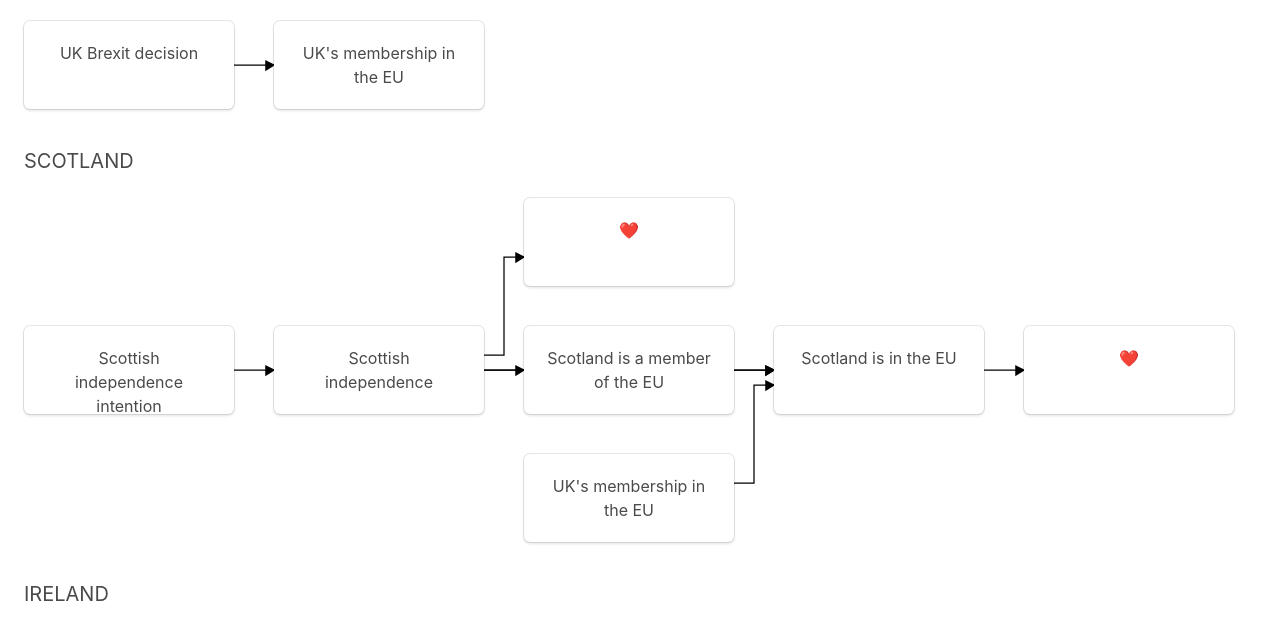
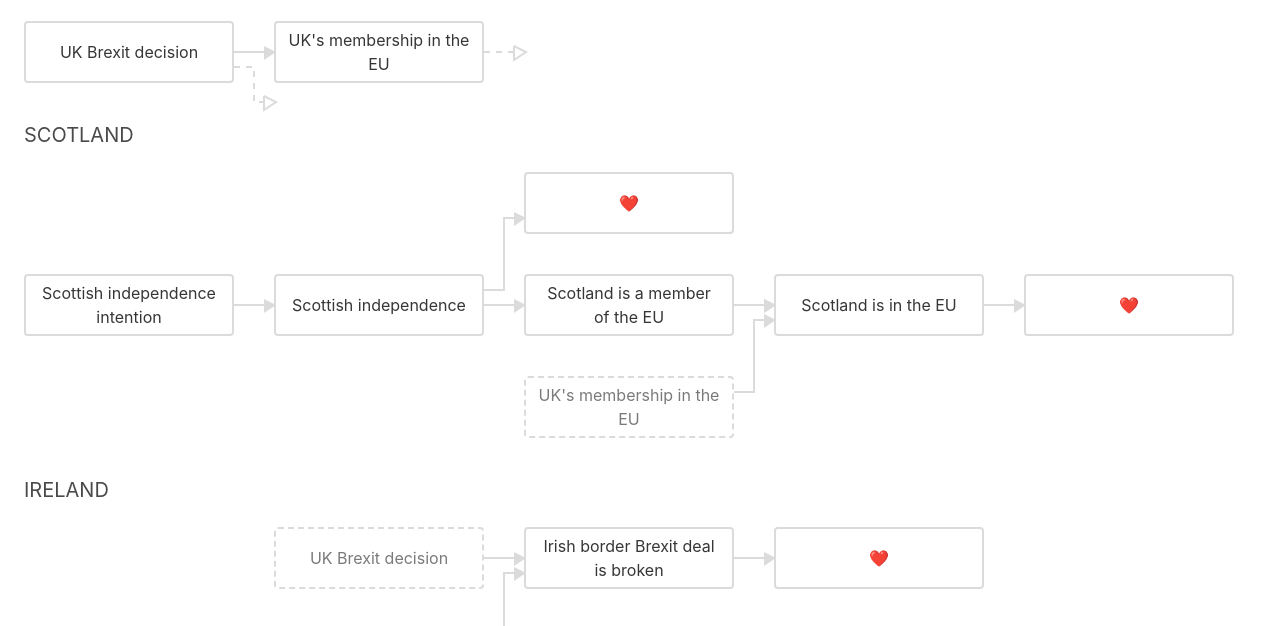
Before and after one commit to dante-ga/brexit-diagram, a plain HTML site: page index.html in a window 1280 px wide. Shown: the part 128-754 px from the top of the page. Drawn offline with Linux system fonts and the light colour scheme.

Commit message:
Add external factors and external arrows. Style the diagram.

```diff
--- a/css/global.css
+++ b/css/global.css
@@ -85,14 +85,16 @@ td.is-gap > * {
   vertical-align: top;
   display: inline-block;
   width: 250px;
-  height: 128px;
+  height: 102px;
   text-align: center;
   white-space: normal;
   padding-right: 40px;
-  padding-bottom: 40px;
+  padding-bottom: 30px;
 }
-.grid-cell .box {
-  height: 88px;
+.grid-cell .button {
+  height: 62px;
+  white-space: normal;
+  border-width: 2px;
 }
 .grid-bg {
   position: absolute;
@@ -102,3 +104,6 @@ td.is-gap > * {
   width: 100%;
   z-index: -1;
 }
+.is-dashed {
+  border-style: dashed;
+}
--- a/js/components/arrows.js
+++ b/js/components/arrows.js
@@ -1,11 +1,14 @@
 const { svg } = lighterhtml
+
+const h = 102
+const ho = 31
 
 const Arrow = ([[Ai, Aj],[Bi, Bj]]) => {
   let d
   const Ax = Aj * 250 + 210
-  let Ay = Ai * 128 + 44
+  let Ay = Ai * h + ho
   const Bx = Bj * 250
-  let By = Bi * 128 + 44
+  let By = Bi * h + ho
   if (Ai === Bi) {
     d = `M${Ax},${Ay} L${Bx},${By}`
   } else {
@@ -25,23 +28,47 @@
     const E2y = By
     d = `M${Ax},${Ay} L${E1x},${E1y} L${E2x},${E2y} L${Bx},${By}`
   }
-  console.log([Ai, Aj],[Bi, Bj])
-  console.log(d)
   return svg`
     <path
       d=${d}
-      style="stroke:black; stroke-width: 1.25px; fill: none; marker-end: url(#arrow);"
+      style="stroke:#dbdbdb; stroke-width: 2px; fill: none; marker-end: url(#arrow);"
     />
   `
 }
 
-export const Arrows = (arrows) => svg`
+const ExtArrow = ({loc, blocked, flip}) => {
+  let d
+  const [i, j] = loc
+  const x = j * 250 + 210
+  const y = i * h + ho
+  if (blocked) {
+    const y1 = y + ((flip) ? -15 : 15)
+    const y2 = y + ((flip) ? -50 : 50)
+    d = `M${x},${y1} L${x + 20},${y1} L${x + 20},${y2} L${x + 40},${y2}`
+  } else {
+    d = `M${x},${y} L${x + 40},${y}`
+  }
+  return svg`
+    <path
+      d=${d}
+      style="stroke:#dbdbdb; stroke-width: 2px; fill: none; marker-end: url(#hollowArrow); stroke-dasharray: 6px;"
+    />
+  `
+}
+
+export const Arrows = (arrows, extArrows) => svg`
   <svg class="grid-bg">
     <defs>
-      <marker id="arrow" markerWidth="13" markerHeight="13" refx="9" refy="6" orient="auto">
-        <path d="M2,2 L2,11 L10,6 L2,2" style="fill:black;" />
+      <marker id="arrow" markerWidth="13" markerHeight="13" refx="7" refy="5" orient="auto">
+        <path d="M2,2 L2,9 L8,5 L2,2" style="fill:#dbdbdb;" />
+      </marker>
+    </defs>
+    <defs>
+      <marker id="hollowArrow" markerWidth="13" markerHeight="13" refx="7" refy="5" orient="auto">
+        <path d="M2,2 L2,9 L8,5 L2,2" style="stroke:#dbdbdb; stroke-width: 1px; fill: white;" />
       </marker>
     </defs>
     ${arrows.map(Arrow)}
+    ${extArrows.map(ExtArrow)}
   </svg>
 `
--- a/js/components/grid.js
+++ b/js/components/grid.js
@@ -1,12 +1,18 @@
 import { Arrows } from './arrows.js'
 const { html } = lighterhtml
 
-const Cell = ({ key, value, title }) => {
+const Cell = ({ key, value, title, external, hasExternal }) => {
   let box
   if (!key) {
     box = ''
   } else {
-    box = html`<div class="box">${title}</div>`
+    let classStr = 'button is-block is-flex'
+    if (external) classStr += ' is-dashed has-text-grey'
+    box = html`
+      <a class=${classStr}>
+        <span>${title}</span>
+      </a>
+    `
   }
   return html`<div class='grid-cell'>${box}</div>`
 }
@@ -17,10 +23,10 @@ const Row = (row) => html`
   </div>
 `
 
-const Grid = ({subKey, rows, arrows }) => html`
+const Grid = ({subKey, rows, arrows, extArrows }) => html`
   <h1 class="subtitle is-uppercase">${subKey}</h1>
   <div class="grid">
-    ${Arrows(arrows)}
+    ${Arrows(arrows, extArrows)}
     ${rows.map(Row)}
   </div>
 `
--- a/js/domain/gdp.js
+++ b/js/domain/gdp.js
@@ -77,6 +77,7 @@ const factors = {
       return change
     },
     valuedBy: ['UK'],
+    flipExtArrow: true,
   },
   exportsChange: {
     title: 'Change in total UK exports',
--- a/js/domain/movement.js
+++ b/js/domain/movement.js
@@ -52,7 +52,7 @@ const factors = {
     calc: c => (c.freedomOfMovement) ? c.nonBritishOpen : c.nonBritishClosed
   },
   popChngDueImmgr: {
-    title: 'Poulation change due to immigration',
+    title: 'Population change due to immigration',
     type: 'mirrorUnitInterval',
     desc: 'The % change in the total UK population in 2030 due to immigration.',
     /* X =
--- a/js/grid.js
+++ b/js/grid.js
@@ -9,6 +9,7 @@ const parseDepends = (fn) => {
   return depends
 }
 
+const hasExternal = {}
 const parseGrid = (str, subKey) => {
   let locs = {}
   let arrows = []
@@ -44,9 +45,12 @@ const parseGrid = (str, subKey) => {
         //Exclude external arrows
         if (domain[key].subKey === subKey) {
           parseDepends(calc)
-            .filter(dk => dk in locs)
+            .filter(dk => (dk in locs) && dk !== key)
             .map(dk => locs[dk])
             .forEach(fromLoc => arrows.push([fromLoc, loc]))
+        } else {
+          cell.external = true
+          hasExternal[key] = true
         }
       }
     }
@@ -58,6 +62,22 @@ const grids = []
 for (const subKey in subdomains) {
   const { grid } = subdomains[subKey]
   grids.push({ subKey, ...parseGrid(grid, subKey) })
+
+  //Add external arrows
+  for (const grid of grids) {
+    grid.extArrows = []
+    for (const row of grid.rows) {
+      for (let j = 0; j < row.length; j++) {
+        const { value, external, key, loc } = row[j]
+        const extArrow = key && !value && !external && hasExternal[key]
+        if (extArrow) {
+          const blocked = row[j+1] && row[j+1].key
+          const flip = domain[key].flipExtArrow
+          grid.extArrows.push({ loc, blocked, flip })
+        }
+      }
+    }
+  }
 }
 
 export const getGrid = () => Grids(grids)
```
